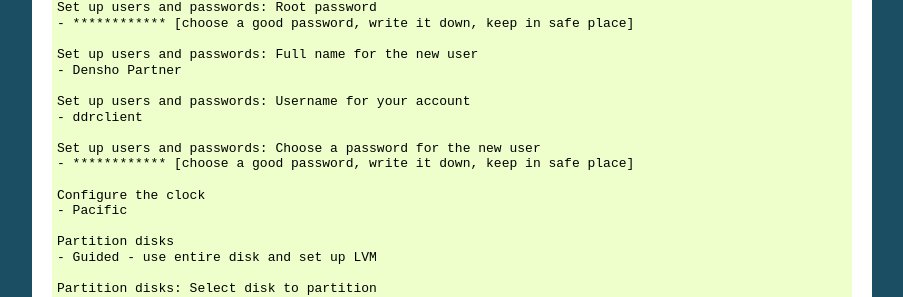
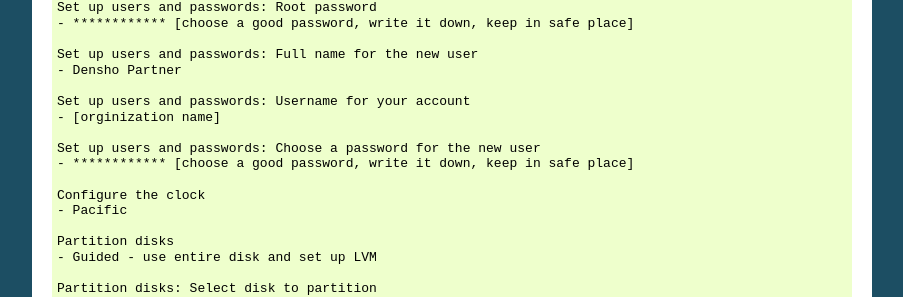
Before and after one commit to denshoproject/ddr-manual, a Sphinx documentation site: the page built from source/admins/workstations/create-workstation-vm.rst, in a window 1280 px wide and 1400 px high, scrolled down 3428 px. Shown: the part 681-978 px from the top of the window, without its empty margins (198-1101 px from the left). Built offline with Sphinx 7.4.7, drawn with Linux system fonts in a browser that asks for light colours; some of the changed text lies outside the part shown.

Commit message:
Update create-workstation-vm.rst
clarified username setup and installation for virtualbox guest additions

```diff
--- a/source/admins/workstations/create-workstation-vm.rst
+++ b/source/admins/workstations/create-workstation-vm.rst
@@ -210,7 +210,7 @@
     - Densho Partner
 
     Set up users and passwords: Username for your account
-    - ddrclient
+    - [orginization name]
 
     Set up users and passwords: Choose a password for the new user
     - ************ [choose a good password, write it down, keep in safe place]
@@ -305,8 +305,7 @@
 
 These are appliances that are highly useful in day-to-day troubleshooting and monitering
 
-::
-    $ apt-get update && apt-get install sudo byobu glances nfs-common
+    # apt-get update && apt-get install sudo byobu glances nfs-common
 
 
 Snapshot
```
Also changed, not shown: other parts of source/admins/workstations/create-workstation-vm.rst (+8 -3 lines).
